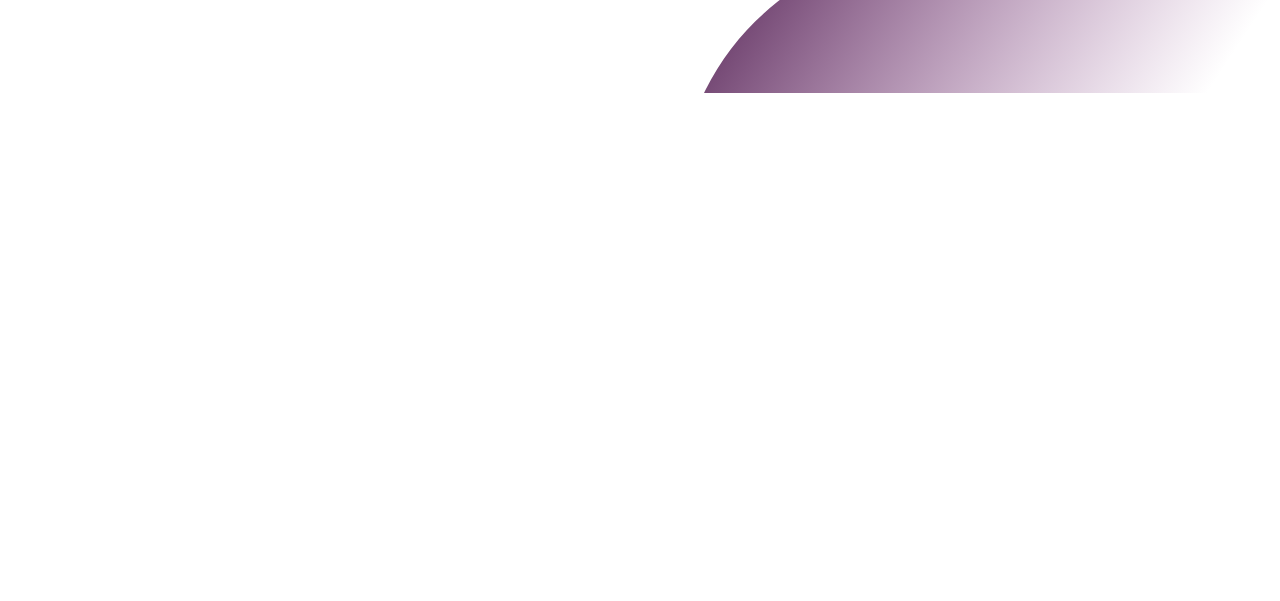
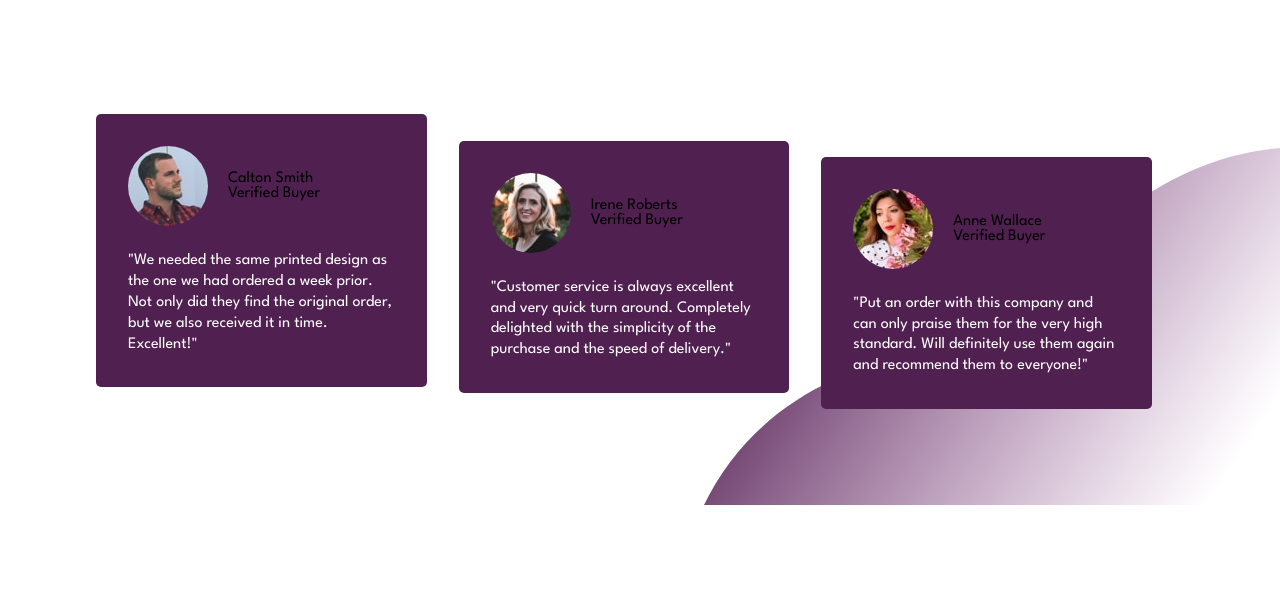
Before and after one commit to tanbir-hossen/social-proof-section-master, a plain HTML site: page index.html in a window 1280 px wide. Shown: the part 420-1021 px from the top of the page. Before the commit the page ends 800 px from the top, so only its background shows below. Drawn offline with Linux system fonts and the light colour scheme.

Commit message:
comment card style complete

```diff
--- a/index.html
+++ b/index.html
@@ -143,6 +143,52 @@
           </div>
         </div>
       </div>
+      <div class="second-section">
+        <div class="comment-card-container">
+          <div class="comment-card comment-card-one">
+            <div class="person-info">
+              <img src="images/image-colton.jpg" alt="" />
+              <div class="name-title">
+                <p>Calton Smith</p>
+                <p>Verified Buyer</p>
+              </div>
+            </div>
+            <p class="reivew-text">
+              "We needed the same printed design as the one we had ordered a
+              week prior. Not only did they find the original order, but we also
+              received it in time. Excellent!"
+            </p>
+          </div>
+          <div class="comment-card comment-card-two">
+            <div class="person-info">
+              <img src="images/image-irene.jpg" alt="" />
+              <div class="name-title">
+                <p>Irene Roberts</p>
+                <p>Verified Buyer</p>
+              </div>
+            </div>
+            <p class="reivew-text">
+              "Customer service is always excellent and very quick turn around.
+              Completely delighted with the simplicity of the purchase and the
+              speed of delivery."
+            </p>
+          </div>
+          <div class="comment-card comment-card-three">
+            <div class="person-info">
+              <img src="images/image-anne.jpg" alt="" />
+              <div class="name-title">
+                <p>Anne Wallace</p>
+                <p>Verified Buyer</p>
+              </div>
+            </div>
+            <p class="reivew-text">
+              "Put an order with this company and can only praise them for the
+              very high standard. Will definitely use them again and recommend
+              them to everyone!"
+            </p>
+          </div>
+        </div>
+      </div>
     </section>
   </body>
 </html>
--- a/style.css
+++ b/style.css
@@ -77,3 +77,42 @@ h1 {
 svg {
   margin-right: 3px;
 }
+
+/* second section styles */
+.second-section {
+  padding: 0 6rem 6rem 6rem;
+}
+.comment-card-container {
+  display: flex;
+  margin: 0;
+}
+.comment-card {
+  background-color: var(--clr-primary-100);
+  border-radius: 5px;
+  padding: 2rem;
+  margin-right: 2rem;
+}
+.person-info {
+  display: flex;
+  margin-bottom: 25px;
+}
+.person-info > img,
+div {
+  align-items: center;
+}
+.person-info > img {
+  border-radius: 50%;
+}
+.name-title {
+  margin-left: 20px;
+}
+.comment-card > p {
+  color: var(--clr-white);
+  line-height: 1.3rem;
+}
+.comment-card-two {
+  margin-top: 2rem;
+}
+.comment-card-three {
+  margin-top: 4rem;
+}
```
